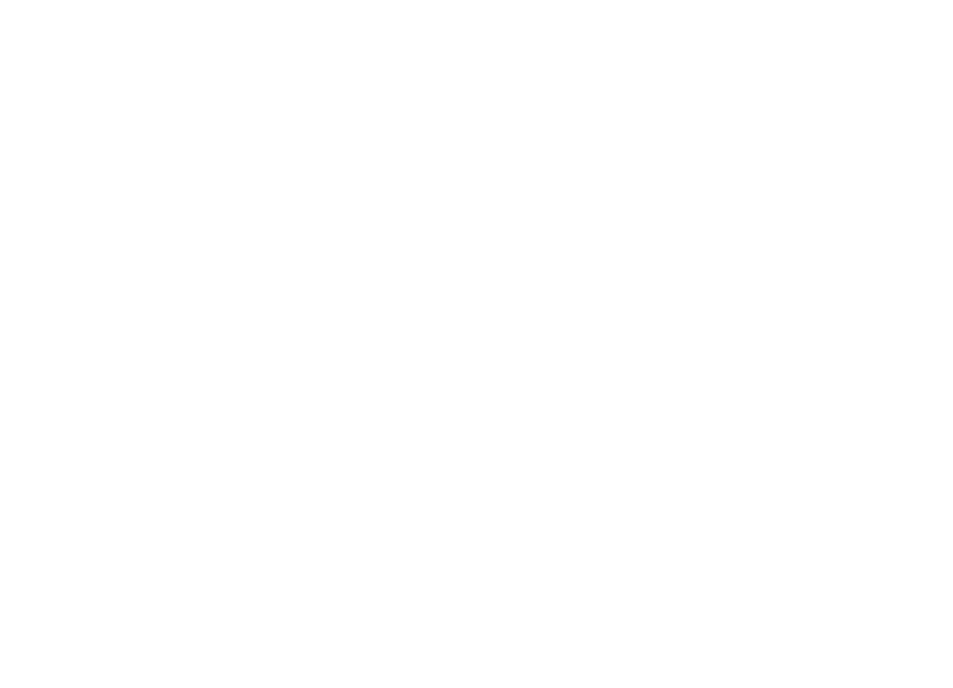
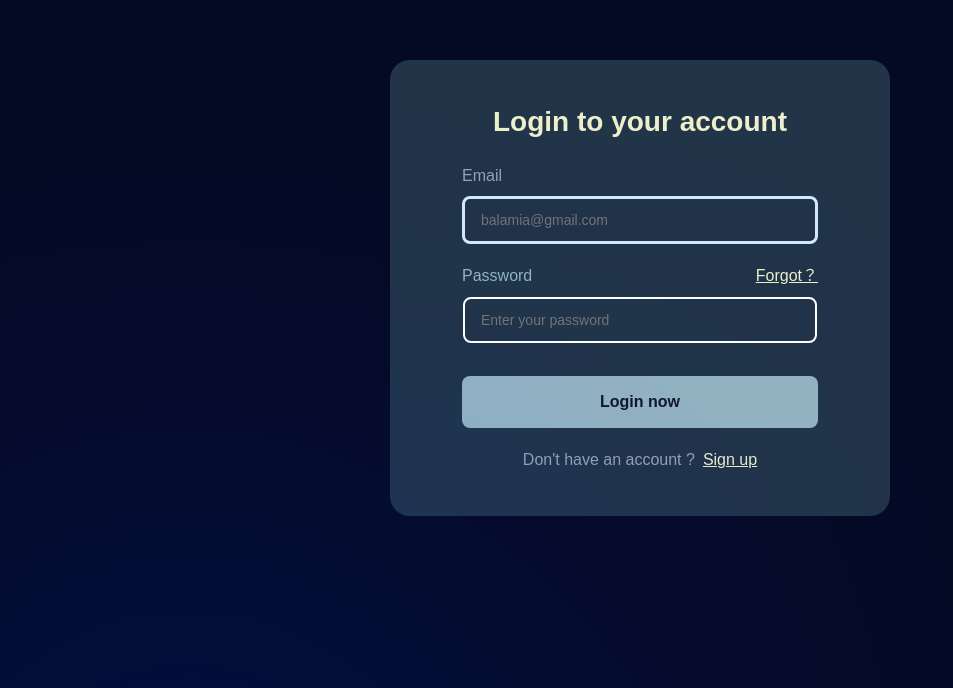
Before and after one commit to luisyepez11/Sala-13, a Vue app in the folder frontend/sistema/: page /login in a window 1280 px wide. Before the commit this address had no page. Shown: the part 112-800 px from the top of the page, without its empty margins (0-953 px from the left). Built offline with nearby package versions, Linux system fonts and the light colour scheme.

Commit message:
front de la pagina create y register

```diff
--- a/frontend/sistema/src/App.vue
+++ b/frontend/sistema/src/App.vue
@@ -5,8 +5,37 @@
 </script>
 
 <template>
-<RouterView></RouterView>
+    <div class="bg">
+        <RouterView></RouterView>
+        <div class="ellipse-1"></div>
+    </div>
+
+
 </template>
 
-<style>
+<style >
+
+body {
+    margin: 0;
+    padding: 0;
+    width: 100%;
+    height: 100%;
+
+}
+.bg,
+.bg {
+  background: #050a24;
+  height: 900px;
+  overflow: hidden;
+}
+.ellipse-1 {
+  background: #0032ff;
+  border-radius: 50%;
+  width: 379px;
+  height: 379px;
+  position: absolute;
+  left: 0px;
+  top: 898px;
+  filter: blur(275px);
+}
 </style>
--- /dev/null
+++ b/frontend/sistema/src/components/formulario.vue
@@ -0,0 +1,350 @@
+<script setup>
+import {ref} from "vue"
+  const props = defineProps({
+  opcion: String
+  });
+  console.log(props.opcion)
+  const opcion = props.opcion
+  function saludar(){
+    alert("usuario fue registrado")
+  }
+</script>
+<template>
+  <div class="form">
+    <div class="frame-10">
+      <div class="login-to-your-account">{{ opcion==="login" ? "Login to your account" : "Create Account"}}</div>
+    </div>
+    <div class="frame-18">
+      <div class="frame-26">
+        <div v-if="opcion !=='login'" class="frame-27">
+          <label  class="user">User</label>
+        </div>
+        <div v-if="opcion !=='login'" class="frame-17">
+          <input type="text" class="input-text" placeholder="user.....">
+        </div>
+
+        <div class="frame-27">
+          <label class="email">Email</label>
+        </div>
+        <div class="frame-17">
+          <input type="email" class="input-text" placeholder="balamia@gmail.com">
+        </div>
+
+      </div>
+      <div class="frame-28">
+        <div class="frame-272">
+          <label class="password">Password</label>
+          <a v-if="opcion==='login'" class="forgot" href="#">Forgot？</a>
+        </div>
+        <div class="input">
+          <input type="password" class="input-text2" placeholder="Enter your password">
+        </div>
+
+        <div v-if="opcion!=='login'" class="frame-272">
+          <label class="password">Confirm your password</label>
+        </div>
+        <div v-if="opcion!=='login'" class="input">
+          <input type="password" class="input-text2" placeholder="Confirm your password">
+        </div>
+
+      </div>
+    </div>
+    <div class="frame-30">
+      <button class="button" @click="saludar">
+        <div class="login-now">{{ opcion==="login" ? "Login now" : "Sign Up"}}</div>
+      </button>
+      <div class="frame-29">
+        <div class="don-t-have-an-account">{{ opcion==="login" ? "Don't have an account ?" : "Already have an account ?"}}</div>
+        <a class="sign-up" href="#">{{ opcion==="login" ? "Sign up" : "Sign in"}}</a>
+      </div>
+    </div>
+  </div>
+</template>
+
+<style>
+.form,
+.form * {
+  box-sizing: border-box;
+}
+.form {
+  background: #213448;
+  border-radius: 20px;
+  padding: 48px 72px 48px 72px;
+  display: flex;
+  flex-direction: column;
+  gap: 32px;
+  align-items: center;
+  justify-content: center;
+  position: relative;
+  width: 500px
+}
+.frame-10 {
+  display: flex;
+  flex-direction: column;
+  gap: 16px;
+  align-items: center;
+  justify-content: flex-start;
+  align-self: stretch;
+  flex-shrink: 0;
+  position: relative;
+}
+.login-to-your-account {
+  color: #ecefca;
+  text-align: left;
+  font-family: var(--heading-font-family, "Poppins-SemiBold", sans-serif);
+  font-size: var(--heading-font-size, 28px);
+  line-height: var(--heading-line-height, 100%);
+  font-weight: var(--heading-font-weight, 600);
+  position: relative;
+  display: flex;
+  align-items: center;
+  justify-content: flex-start;
+}
+.frame-18 {
+  display: flex;
+  flex-direction: column;
+  gap: 24px;
+  align-items: flex-start;
+  justify-content: flex-start;
+  align-self: stretch;
+  flex-shrink: 0;
+  position: relative;
+}
+.frame-26 {
+  display: flex;
+  flex-direction: column;
+  gap: 12px;
+  align-items: flex-start;
+  justify-content: flex-start;
+  align-self: stretch;
+  flex-shrink: 0;
+  position: relative;
+}
+.frame-27 {
+  display: flex;
+  flex-direction: row;
+  gap: 12px;
+  align-items: flex-start;
+  justify-content: flex-start;
+  align-self: stretch;
+  flex-shrink: 0;
+  position: relative;
+}
+.email,.user {
+  color: var(--foreground-low, #98a2b3);
+  text-align: left;
+  font-family: var(
+    --body-large-regular-font-family,
+    "Poppins-Regular",
+    sans-serif
+  );
+  font-size: var(--body-large-regular-font-size, 16px);
+  line-height: var(--body-large-regular-line-height, 100%);
+  font-weight: var(--body-large-regular-font-weight, 400);
+  position: relative;
+  flex: 1;
+  display: flex;
+  align-items: center;
+  justify-content: flex-start;
+}
+.frame-17 {
+  display: flex;
+  flex-direction: row;
+  gap: 8px;
+  align-items: flex-start;
+  justify-content: flex-start;
+  align-self: stretch;
+  flex-shrink: 0;
+  height: 48px;
+  position: relative;
+}
+.input-text {
+  border-radius: 8px;
+  border-style: solid;
+  border-color: var(--outline-primary, #d1e9ff);
+  border-width: 3px;
+  padding: 12px 16px;
+  display: flex;
+  align-self: stretch;
+  flex: 1;
+  position: relative;
+  background: transparent;
+  color: var(--foreground-low, #98a2b3);
+  font-family: var(
+    --body-medium-regular-font-family,
+    "Poppins-Regular",
+    sans-serif
+  );
+  font-size: var(--body-medium-regular-font-size, 14px);
+}
+.frame-28 {
+
+  display: flex;
+  flex-direction: column;
+  gap: 12px;
+  align-items: flex-start;
+  justify-content: flex-start;
+  align-self: stretch;
+  flex-shrink: 0;
+  position: relative;
+}
+.frame-272 {
+  display: flex;
+  flex-direction: row;
+  gap: 0px;
+  align-items: flex-start;
+  justify-content: flex-start;
+  align-self: stretch;
+  flex-shrink: 0;
+  position: relative;
+}
+.password {
+  color: #94b4c1;
+  text-align: left;
+  font-family: var(
+    --body-large-regular-font-family,
+    "Poppins-Regular",
+    sans-serif
+  );
+  font-size: var(--body-large-regular-font-size, 16px);
+  line-height: var(--body-large-regular-line-height, 100%);
+  font-weight: var(--body-large-regular-font-weight, 400);
+  position: relative;
+  flex: 1;
+  display: flex;
+  align-items: center;
+  justify-content: flex-start;
+}
+.forgot {
+  color: #ecefca;
+  text-align: right;
+  font-family: var(
+    --body-large-regular-font-family,
+    "Poppins-Regular",
+    sans-serif
+  );
+  font-size: var(--body-large-regular-font-size, 16px);
+  line-height: var(--body-large-regular-line-height, 100%);
+  font-weight: var(--body-large-regular-font-weight, 400);
+  position: relative;
+  display: flex;
+  align-items: center;
+  justify-content: flex-end;
+}
+.input {
+  border-style: solid;
+  border-color: rgba(0, 0, 0, 0);
+  border-width: 1px;
+  display: flex;
+  flex-direction: column;
+  gap: 8px;
+  align-items: flex-start;
+  justify-content: flex-start;
+  align-self: stretch;
+  flex-shrink: 0;
+  height: 48px;
+  position: relative;
+}
+.input-text2 {
+  border-radius: 8px;
+  border-style: solid;
+  border-color: #ffffff;
+  border-width: 2px;
+  padding: 12px 16px;
+  display: flex;
+  align-self: stretch;
+  flex: 1;
+  position: relative;
+  background: transparent;
+  color: #9998b3;
+  font-family: var(
+    --body-medium-regular-font-family,
+    "Poppins-Regular",
+    sans-serif
+  );
+  font-size: var(--body-medium-regular-font-size, 14px);
+}
+.frame-30 {
+  display: flex;
+  flex-direction: column;
+  gap: 24px;
+  align-items: center;
+  justify-content: flex-start;
+  align-self: stretch;
+  flex-shrink: 0;
+  position: relative;
+}
+.button {
+  background: #94b4c1;
+  border-radius: 8px;
+  padding: 16px;
+  display: flex;
+  flex-direction: row;
+  gap: 5px;
+  align-items: center;
+  justify-content: center;
+  align-self: stretch;
+  flex-shrink: 0;
+  height: 52px;
+  position: relative;
+  border: none;
+  cursor: pointer;
+}
+.login-now {
+  color: var(--foreground-high, #101828);
+  text-align: left;
+  font-family: var(
+    --body-large-semibold-font-family,
+    "Poppins-SemiBold",
+    sans-serif
+  );
+  font-size: var(--body-large-semibold-font-size, 16px);
+  line-height: var(--body-large-semibold-line-height, 100%);
+  font-weight: var(--body-large-semibold-font-weight, 600);
+  position: relative;
+  display: flex;
+  align-items: center;
+  justify-content: flex-start;
+}
+.frame-29 {
+  display: flex;
+  flex-direction: row;
+  gap: 8px;
+  align-items: flex-start;
+  justify-content: flex-start;
+  flex-shrink: 0;
+  position: relative;
+}
+.don-t-have-an-account {
+  color: var(--foreground-low, #98a2b3);
+  text-align: left;
+  font-family: var(
+    --body-large-regular-font-family,
+    "Poppins-Regular",
+    sans-serif
+  );
+  font-size: var(--body-large-regular-font-size, 16px);
+  line-height: var(--body-large-regular-line-height, 100%);
+  font-weight: var(--body-large-regular-font-weight, 400);
+  position: relative;
+  display: flex;
+  align-items: center;
+  justify-content: flex-start;
+}
+.sign-up {
+  color: #ecefca;
+  text-align: left;
+  font-family: var(
+    --body-large-regular-font-family,
+    "Poppins-Regular",
+    sans-serif
+  );
+  font-size: var(--body-large-regular-font-size, 16px);
+  line-height: var(--body-large-regular-line-height, 100%);
+  font-weight: var(--body-large-regular-font-weight, 400);
+  position: relative;
+  display: flex;
+  align-items: center;
+  justify-content: flex-start;
+}
+</style>
--- /dev/null
+++ b/frontend/sistema/src/pages/login.vue
@@ -0,0 +1,19 @@
+<script setup>
+import Form from '../components/formulario.vue'
+</script>
+
+<template>
+  <div class="content">
+    <Form opcion="login"></Form>
+  </div>
+</template>
+
+<style scoped>
+.content {
+  display: flex;
+  align-items: center;
+  justify-content: center;
+  height: 100vh;
+  width: 100%;
+}
+</style>
--- /dev/null
+++ b/frontend/sistema/src/pages/register.vue
@@ -0,0 +1,19 @@
+<script setup>
+import Form from '../components/formulario.vue'
+</script>
+
+<template>
+  <div class="content">
+    <Form opcion="create"></Form>
+  </div>
+</template>
+
+<style scoped>
+.content {
+  display: flex;
+  align-items: center;
+  justify-content: center;
+  height: 100vh;
+  width: 100%;
+}
+</style>
--- a/frontend/sistema/src/router/index.js
+++ b/frontend/sistema/src/router/index.js
@@ -1,5 +1,7 @@
 import {createRouter,createWebHistory} from "vue-router"
 import Home from "../pages/home.vue";
+import Login from "../pages/login.vue"
+import Register from "../pages/register.vue"
 const router = createRouter({
     history:createWebHistory(),
     routes:[
@@ -7,6 +9,16 @@
             path:"/",
             name:"home",
             component:Home
+        },
+        {
+            path:"/login",
+            name:"login",
+            component:Login
+        },
+        {
+            path:"/register",
+            name:"register",
+            component:Register
         }
     ]
 })
```
Also changed, not shown: 1 other file (tests, documents, lock files or other folders).
